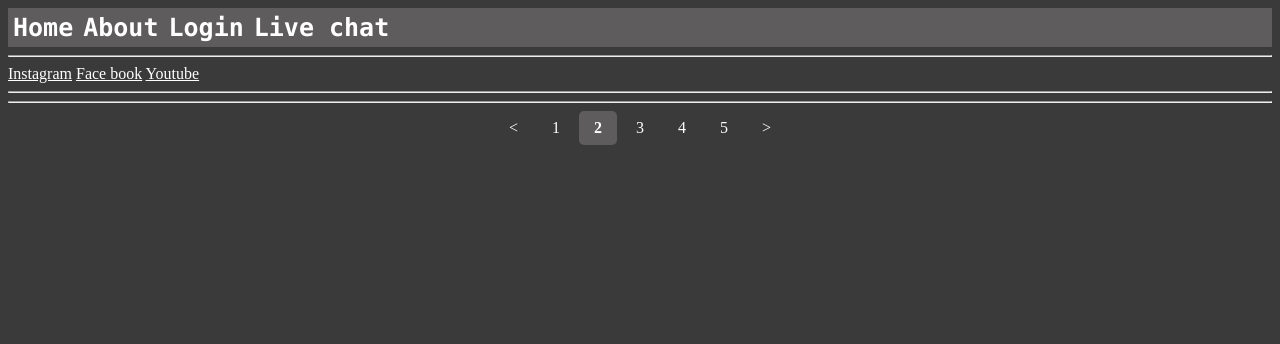
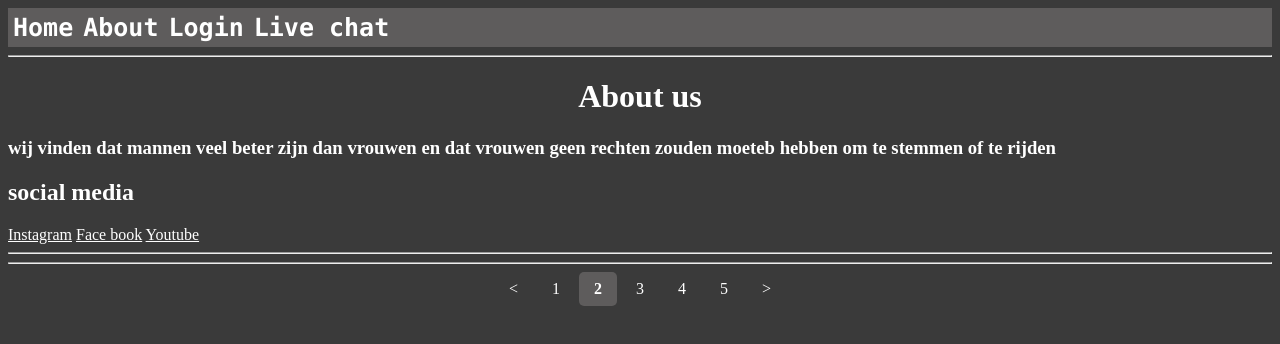
Before and after one commit to wach2much/site, a plain HTML site: page manabout.html in a window 1280 px wide. Drawn offline with Linux system fonts and the light colour scheme.

Commit message:
Update manabout.html

```diff
--- a/manabout.html
+++ b/manabout.html
@@ -17,7 +17,9 @@
     <hr>
 </head>
 <body>
-
+    <h1>About us</h1>
+    <h3> wij vinden dat mannen veel beter zijn dan vrouwen en dat vrouwen geen rechten zouden moeteb hebben om te stemmen of te rijden</h3>
+    <h2>social media</h2>
     <a href="https://www.instagram.com">Instagram</a>
     <a href="https://www.facebook.com">Face book</a>
     <a href="https://www.youtube.com">Youtube</a>
```
